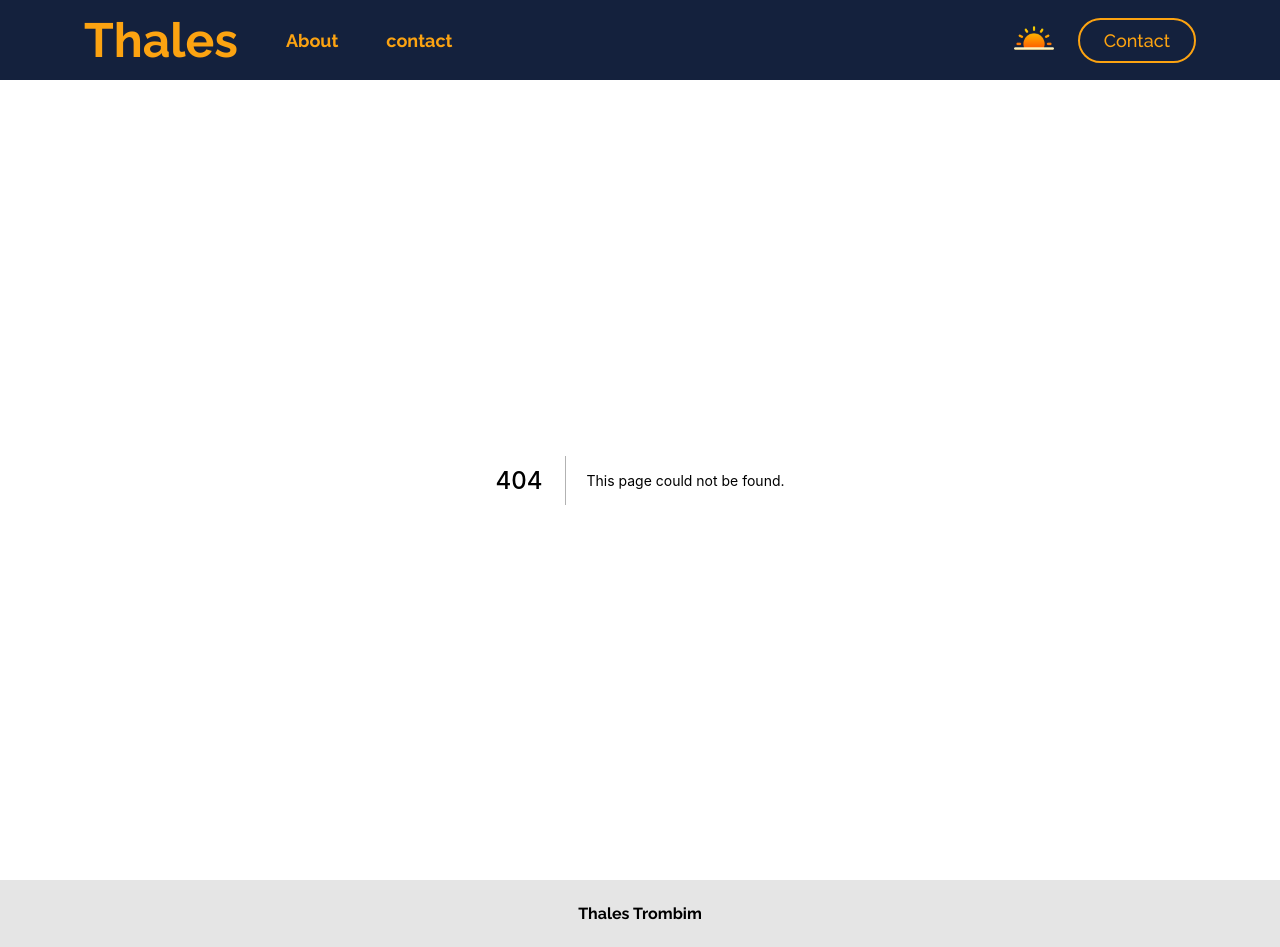
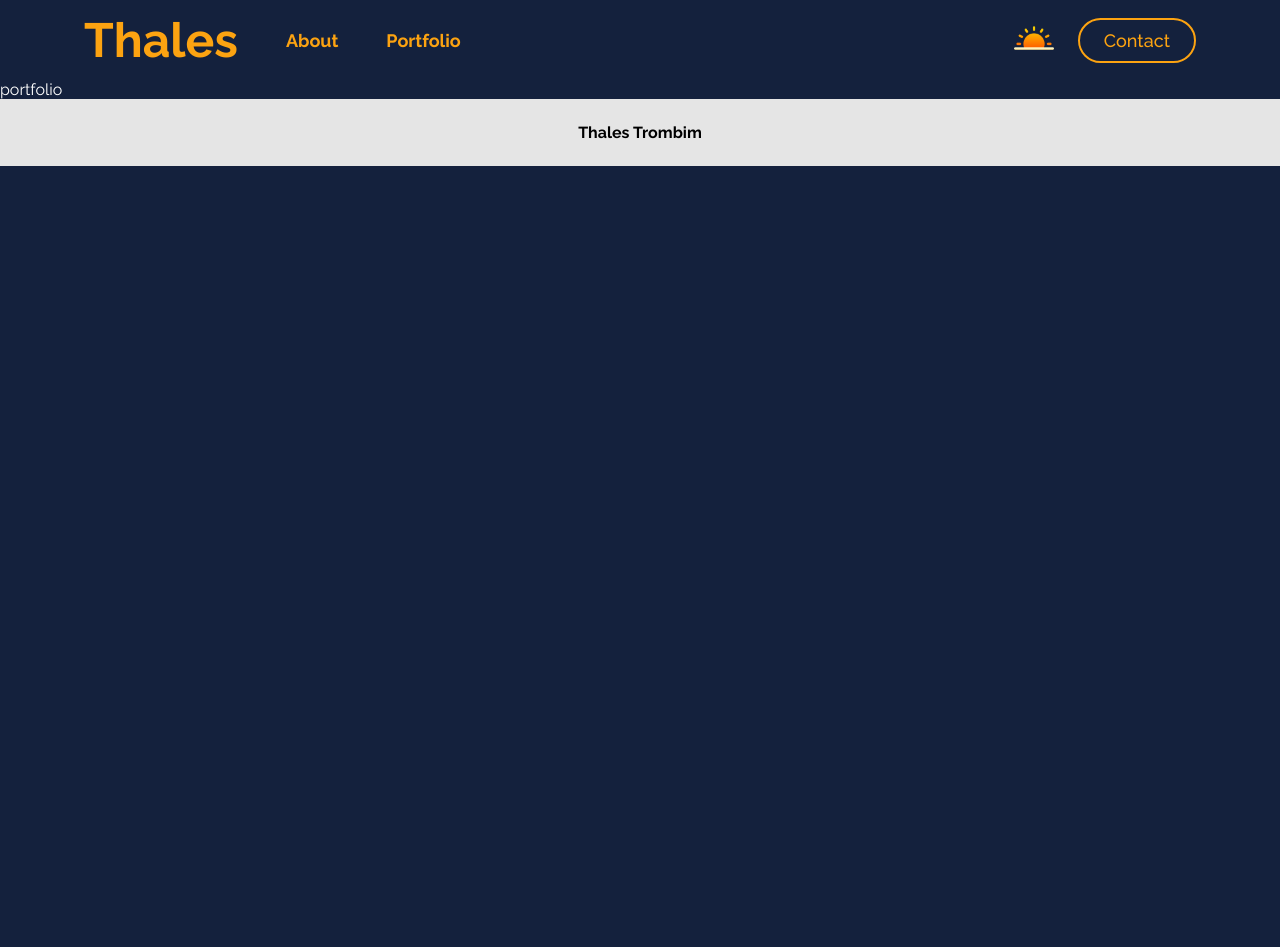
Before and after one commit to ThalesTrombim/Portfolio, a Next.js app: page /portfolio in a window 1280 px wide. Before the commit this address had no page. After the commit the page ends 800 px from the top, so only its background shows below. Built offline with nearby package versions, Linux system fonts and the light colour scheme.

Commit message:
feat: começando pagina de portfolio

```diff
--- a/pages/_document.jsx
+++ b/pages/_document.jsx
@@ -6,7 +6,7 @@ export default class Mydocument extends Document {
             <Html>
                 <Head>
                     <link rel="preconnect" href="https://fonts.googleapis.com" />
-                    <link rel="preconnect" href="https://fonts.gstatic.com" crossorigin />
+                    <link rel="preconnect" href="https://fonts.gstatic.com" crossOrigin='true' />
                     <link href="https://fonts.googleapis.com/css2?family=Raleway:wght@400;500;700&display=swap" rel="stylesheet" />
                 </Head>
                 <body>
--- /dev/null
+++ b/pages/portfolio.js
@@ -0,0 +1,3 @@
+import { Portfolio } from '../src/screens/Portfolio';
+
+export default Portfolio;
--- a/src/components/Button/index.jsx
+++ b/src/components/Button/index.jsx
@@ -4,7 +4,7 @@ import style from './style.module.scss';
 
 function Button({ link, children, mode }) {
     return (
-        <Link href={link}>
+        <Link href={link} passHref>
             <a className={style[mode]}>
                 { children }
             </a>
--- a/src/components/Navbar/index.jsx
+++ b/src/components/Navbar/index.jsx
@@ -28,9 +28,9 @@ function Navbar () {
                         </a>
                     </Link>
 
-                    <Link  href={'/'} passHref>
+                    <Link  href={'/portfolio'} passHref>
                         <a className={style.link}>
-                            contact
+                            Portfolio
                         </a>
                     </Link>
                 </div>
@@ -39,7 +39,7 @@ function Navbar () {
                     <div onClick={() => handleTheme()} className={style.toggleImg}>
                         <Image src={`/icons/${theme}.png`} width={widthHeight} height={widthHeight} />
                     </div>
-                    <Button link={'/'} mode={'link'}>
+                    <Button link={'/contact'} mode={'link'}>
                         Contact
                     </Button>
                 </div>
--- /dev/null
+++ b/src/screens/Portfolio/index.jsx
@@ -0,0 +1,15 @@
+import { useContext } from 'react';
+import { ThemeContext } from '../../contexts/ThemeContext';
+
+import style from './style.module.scss';
+
+function Portfolio() {
+    const { theme } = useContext(ThemeContext);
+    return (
+        <div className={`${style.portfolioContainer} ${style[theme]}`}>
+            portfolio
+        </div>
+    )
+}
+
+export { Portfolio };
--- /dev/null
+++ b/src/screens/Portfolio/style.module.scss
@@ -0,0 +1,7 @@
+.portfolioContainer {
+
+    &.light {
+        background: var(--light-gray);
+        color: black;
+    }
+}
```
